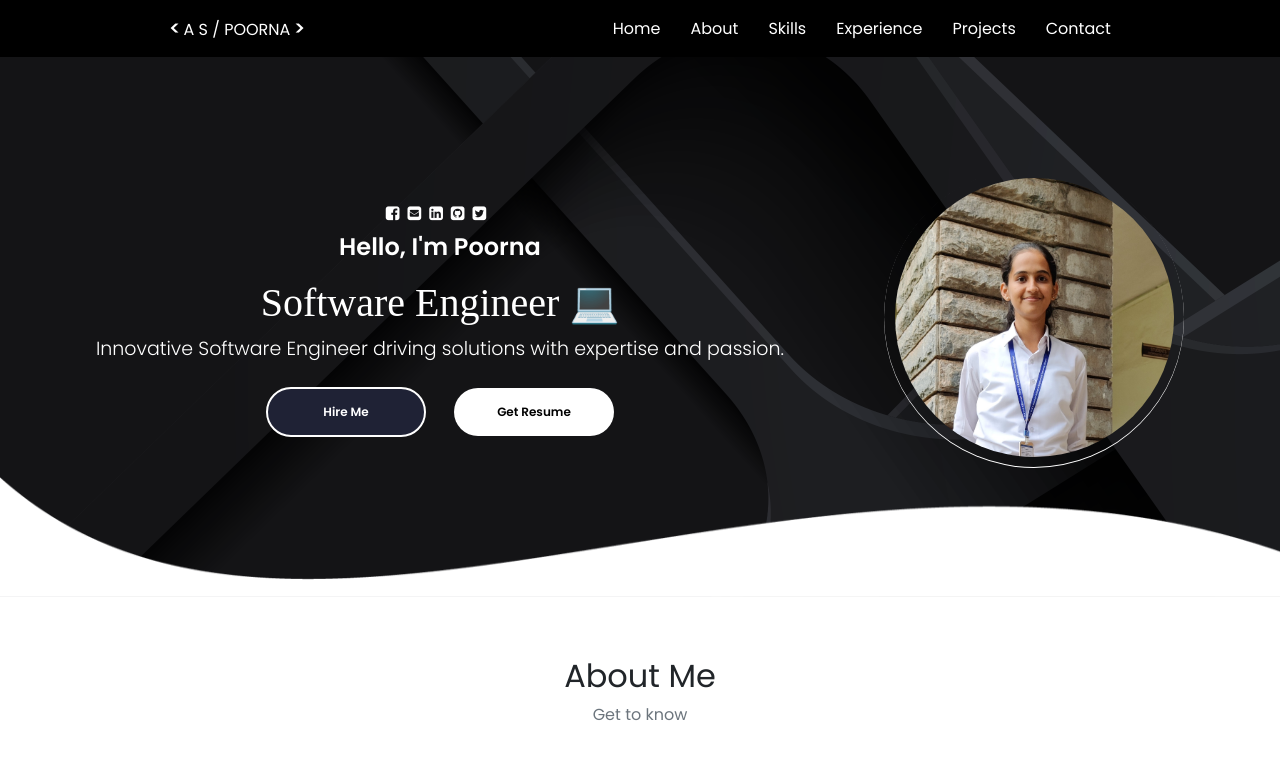
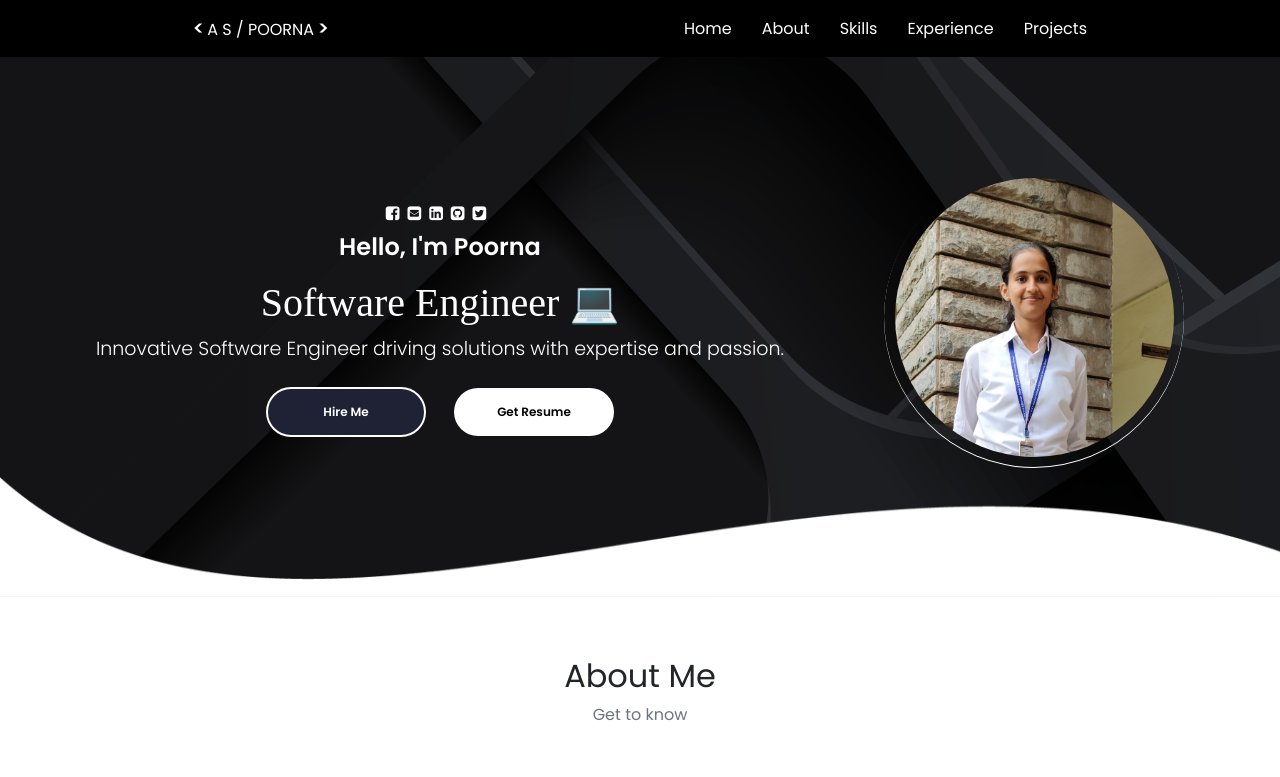
Before and after one commit to aspoorna24/my-portfolio, a React (Create React App) app: page / in a window 1280 px wide. Shown: the top 777 px of the page. Built offline with nearby package versions, Linux system fonts and the light colour scheme; a web font is replaced by a local one.

Commit message:
Fixing Error

```diff
--- a/src/components/navbar/Navbar.js
+++ b/src/components/navbar/Navbar.js
@@ -12,7 +12,7 @@ const Navbar = () => {
           <div>Skills</div>
           <div>Experience</div>
           <div>Projects</div>
-          <div>Contact</div>
+
        </div>
 
     </div>
```
